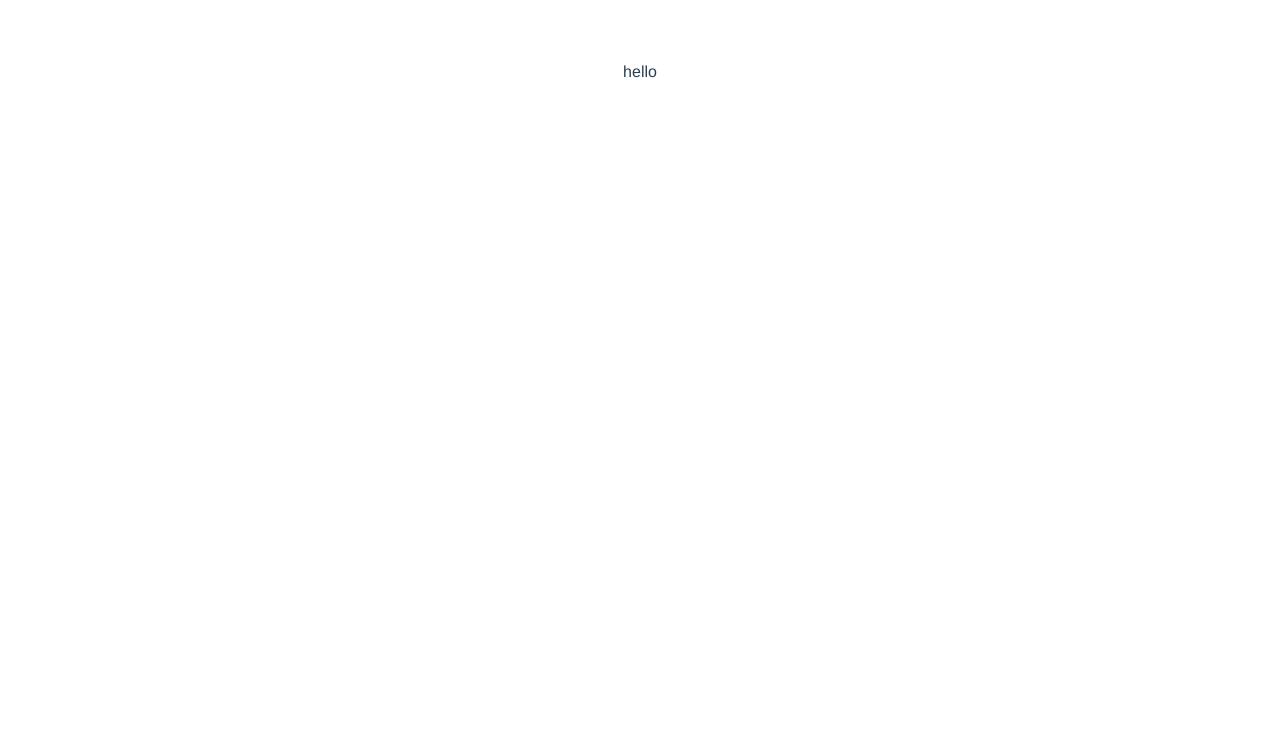
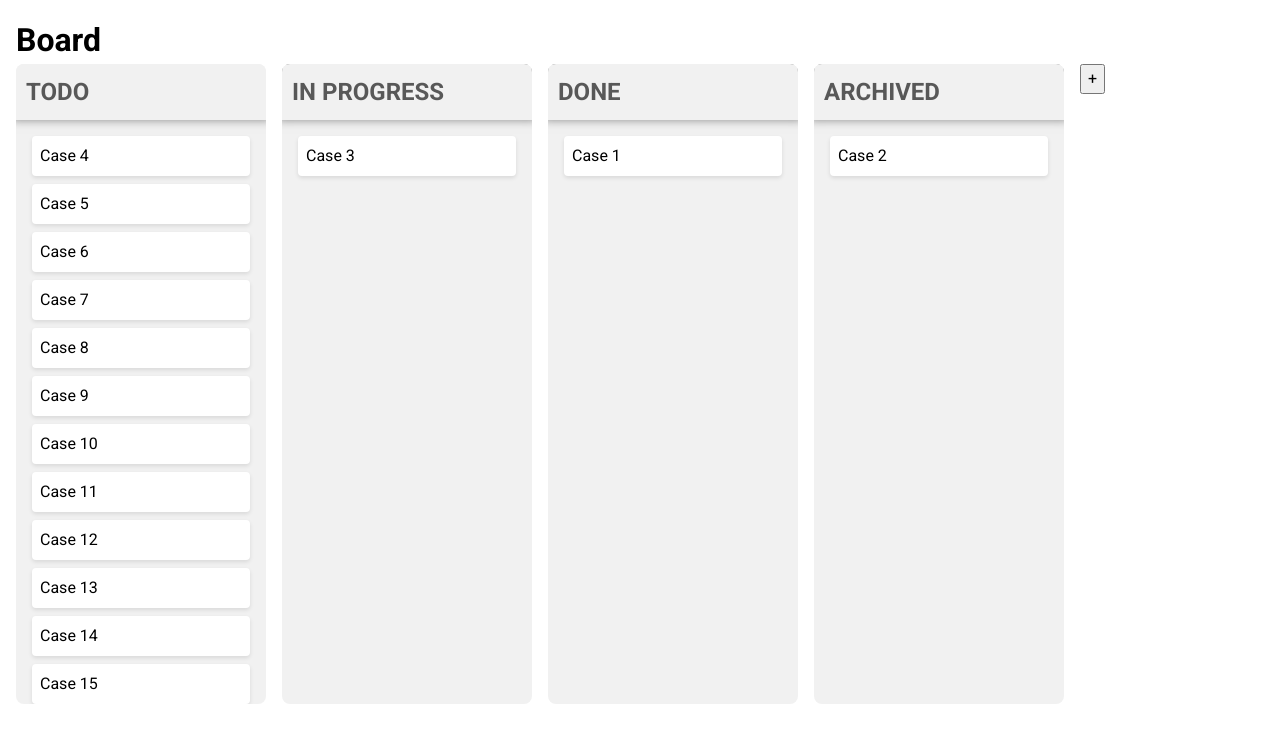
Before and after one commit to sauravjain91/kanban-board, a Vue app: page / in a window 1280 px wide. Shown: the top 742 px of the page. Built offline with nearby package versions, Linux system fonts and the light colour scheme.

Commit message:
make board, list, and task component add draggable lib

```diff
--- a/package.json
+++ b/package.json
@@ -9,7 +9,8 @@
   },
   "dependencies": {
     "core-js": "^3.8.3",
-    "vue": "^3.2.13"
+    "vue": "^3.2.13",
+    "vuedraggable": "^4.1.0"
   },
   "devDependencies": {
     "@babel/core": "^7.12.16",
--- a/src/App.vue
+++ b/src/App.vue
@@ -1,8 +1,150 @@
-<template>hello</template>
+<template>
+  <div class="container">
+    <h1>Board</h1>
+
+    <div class="board">
+      <List
+        v-for="(column, index) in columns"
+        :key="index"
+        :title="column"
+        :tasks="getTasksForColumn(column)"
+        @move-task="moveTask"
+      />
+      <button @click="addColumn">+</button>
+    </div>
+  </div>
+</template>
 
 <script>
+import { ref } from "vue";
+import List from "./components/list/List.vue";
+
 export default {
-  name: "App",
+  name: "Board",
+  components: { List },
+  setup() {
+    const columns = ref(["TODO", "IN PROGRESS", "DONE", "ARCHIVED"]);
+
+    const tasks = ref([
+      {
+        title: "Case 1",
+        status: "DONE",
+        updated_at: "2021-09-01",
+        completion_percentage: 100,
+      },
+      {
+        title: "Case 2",
+        status: "ARCHIVED",
+        updated_at: "2021-09-02",
+        completion_percentage: 100,
+      },
+      {
+        title: "Case 3",
+        status: "IN PROGRESS",
+        updated_at: new Date(),
+        completion_percentage: 50,
+      },
+      {
+        title: "Case 4",
+        status: "TODO",
+        updated_at: new Date(),
+        completion_percentage: 10,
+      },
+      {
+        title: "Case 5",
+        status: "TODO",
+        updated_at: new Date(),
+        completion_percentage: 15,
+      },
+      {
+        title: "Case 6",
+        status: "TODO",
+        updated_at: new Date(),
+        completion_percentage: 10,
+      },
+      {
+        title: "Case 7",
+        status: "TODO",
+        updated_at: new Date(),
+        completion_percentage: 10,
+      },
+      {
+        title: "Case 8",
+        status: "TODO",
+        updated_at: new Date(),
+        completion_percentage: 10,
+      },
+      {
+        title: "Case 9",
+        status: "TODO",
+        updated_at: new Date(),
+        completion_percentage: 10,
+      },
+      {
+        title: "Case 10",
+        status: "TODO",
+        updated_at: new Date(),
+        completion_percentage: 10,
+      },
+      {
+        title: "Case 11",
+        status: "TODO",
+        updated_at: new Date(),
+        completion_percentage: 10,
+      },
+      {
+        title: "Case 12",
+        status: "TODO",
+        updated_at: new Date(),
+        completion_percentage: 0,
+      },
+      {
+        title: "Case 13",
+        status: "TODO",
+        updated_at: new Date(),
+        completion_percentage: 0,
+      },
+      {
+        title: "Case 14",
+        status: "TODO",
+        updated_at: new Date(),
+        completion_percentage: 0,
+      },
+      {
+        title: "Case 15",
+        status: "TODO",
+        updated_at: new Date(),
+        completion_percentage: 0,
+      },
+    ]);
+
+    const getTasksForColumn = (column) =>
+      tasks.value.filter((task) => task.status === column);
+
+    const moveTask = (task, status) => {
+      const taskToUpdate = tasks.value.find((t) => t.title === task.title);
+      if (taskToUpdate) {
+        taskToUpdate.status = status;
+      }
+    };
+
+    const addColumn = () => {
+      const newColumn = prompt("Enter the name of the new column:").toUpperCase();
+      if (newColumn && !columns.value.includes(newColumn)) {
+        columns.value.push(newColumn);
+      } else {
+        alert("Column already exists or is invalid.");
+      }
+    };
+
+    return {
+      columns,
+      tasks,
+      getTasksForColumn,
+      moveTask,
+      addColumn,
+    };
+  },
 };
 </script>
 
--- a/src/assets/styles/main.scss
+++ b/src/assets/styles/main.scss
@@ -1,8 +1,12 @@
-#app {
-  font-family: Avenir, Helvetica, Arial, sans-serif;
-  -webkit-font-smoothing: antialiased;
-  -moz-osx-font-smoothing: grayscale;
-  text-align: center;
-  color: #2c3e50;
-  margin-top: 60px;
+.container {
+  height: 100vh;
+  padding: 16px;
+  .board {
+    display: flex;
+    gap: 16px;
+    overflow-x: auto;
+    button {
+      height: fit-content;
+    }
+  }
 }
--- /dev/null
+++ b/src/components/list/List.scss
@@ -0,0 +1,25 @@
+.list {
+  background-color: #f1f1f1;
+  border-radius: 8px;
+  min-width: 250px;
+  height: 80vh;
+  overflow-y: auto;
+
+  &-header {
+    background-color: #f1f1f1;
+    color: #585858;
+    padding: 10px;
+    position: sticky;
+    top: 0;
+    z-index: 10;
+    box-shadow: 0 -6px 10px 5px rgba(0, 0, 0, 0.5);
+    font-style: serif;
+  }
+  .tasks {
+    display: flex;
+    flex-direction: column;
+    gap: 8px;
+    padding: 16px;
+    max-height: 100%;
+  }
+}
--- /dev/null
+++ b/src/components/list/List.vue
@@ -0,0 +1,53 @@
+<template>
+  <div class="list">
+    <div class="list-header">
+      <h2>{{ title }}</h2>
+    </div>
+    <draggable
+      v-model="localTasks"
+      :group="{ name: 'tasks', pull: true, put: true }"
+      @end="onTaskMoved"
+      item-key="title"
+      class="tasks"
+    >
+      <template #item="{ element }">
+        <Task :task="element" />
+      </template>
+    </draggable>
+  </div>
+</template>
+
+<script>
+import { ref, watch } from "vue";
+import draggable from "vuedraggable";
+import Task from "../task/Task.vue";
+
+export default {
+  name: "List",
+  components: { draggable, Task },
+  props: ["title", "tasks"],
+  setup(props, { emit }) {
+    const localTasks = ref([...props.tasks]);
+
+    watch(
+      () => props.tasks,
+      (newTasks) => {
+        localTasks.value = [...newTasks];
+      }
+    );
+
+    const onTaskMoved = (event) => {
+      emit("move-task", event.item, props.title);
+    };
+
+    return {
+      localTasks,
+      onTaskMoved,
+    };
+  },
+};
+</script>
+
+<style lang="scss">
+@import "./List.scss";
+</style>
--- /dev/null
+++ b/src/components/task/Task.scss
@@ -0,0 +1,7 @@
+.task {
+    background: white;
+    padding: 8px;
+    border-radius: 4px;
+    box-shadow: 0 2px 4px rgba(0, 0, 0, 0.1);
+    cursor: pointer;
+}
--- /dev/null
+++ b/src/components/task/Task.vue
@@ -0,0 +1,21 @@
+<template>
+  <div class="task">
+    {{ task.title }}
+  </div>
+</template>
+
+<script>
+export default {
+  name: "Task",
+  props: {
+    task: {
+      type: Object,
+      required: true,
+    },
+  },
+};
+</script>
+
+<style>
+@import "./Task.scss";
+</style>
```
Also changed, not shown: .eslintrc.js, 1 other file (tests, documents, lock files or other folders).
